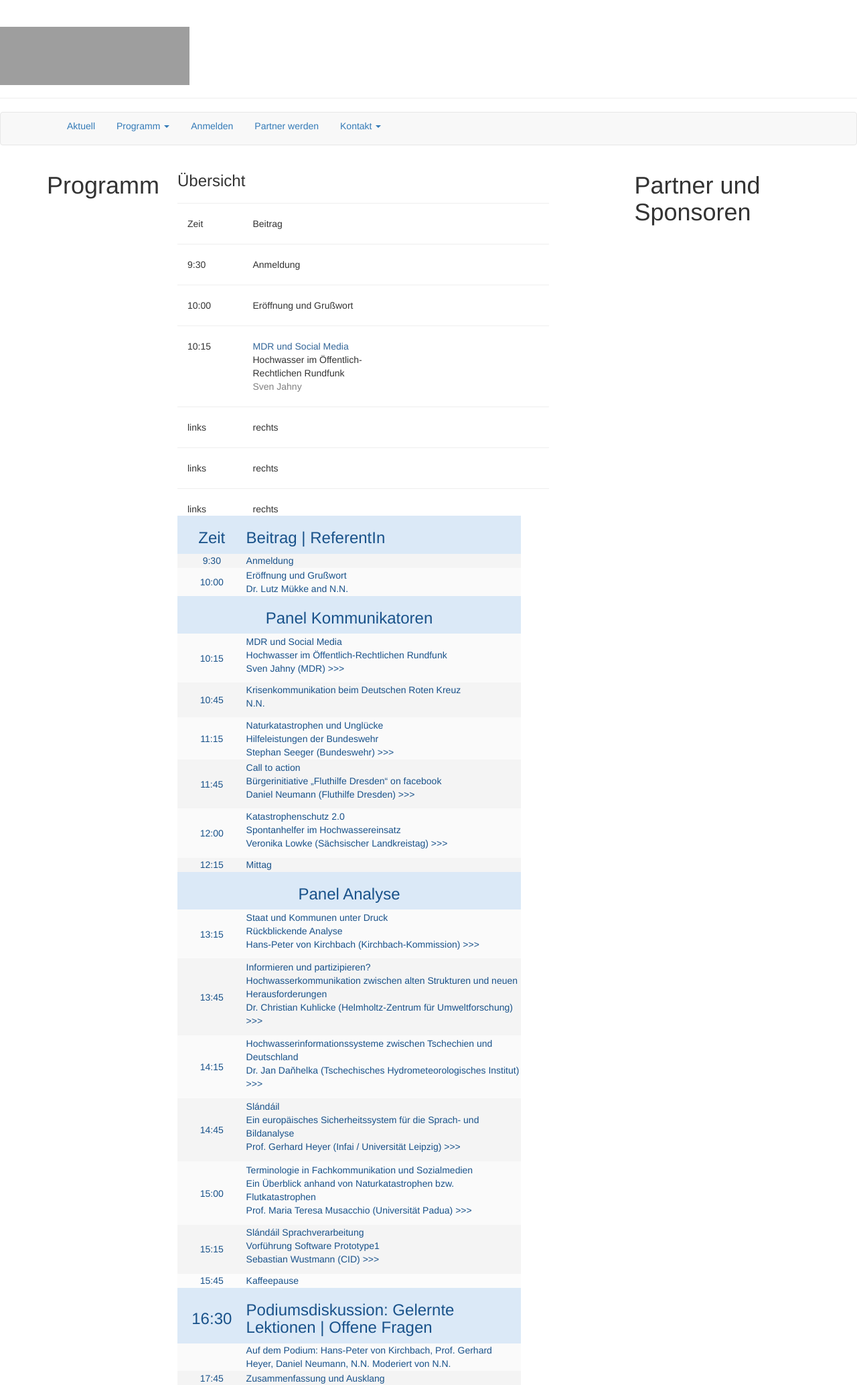
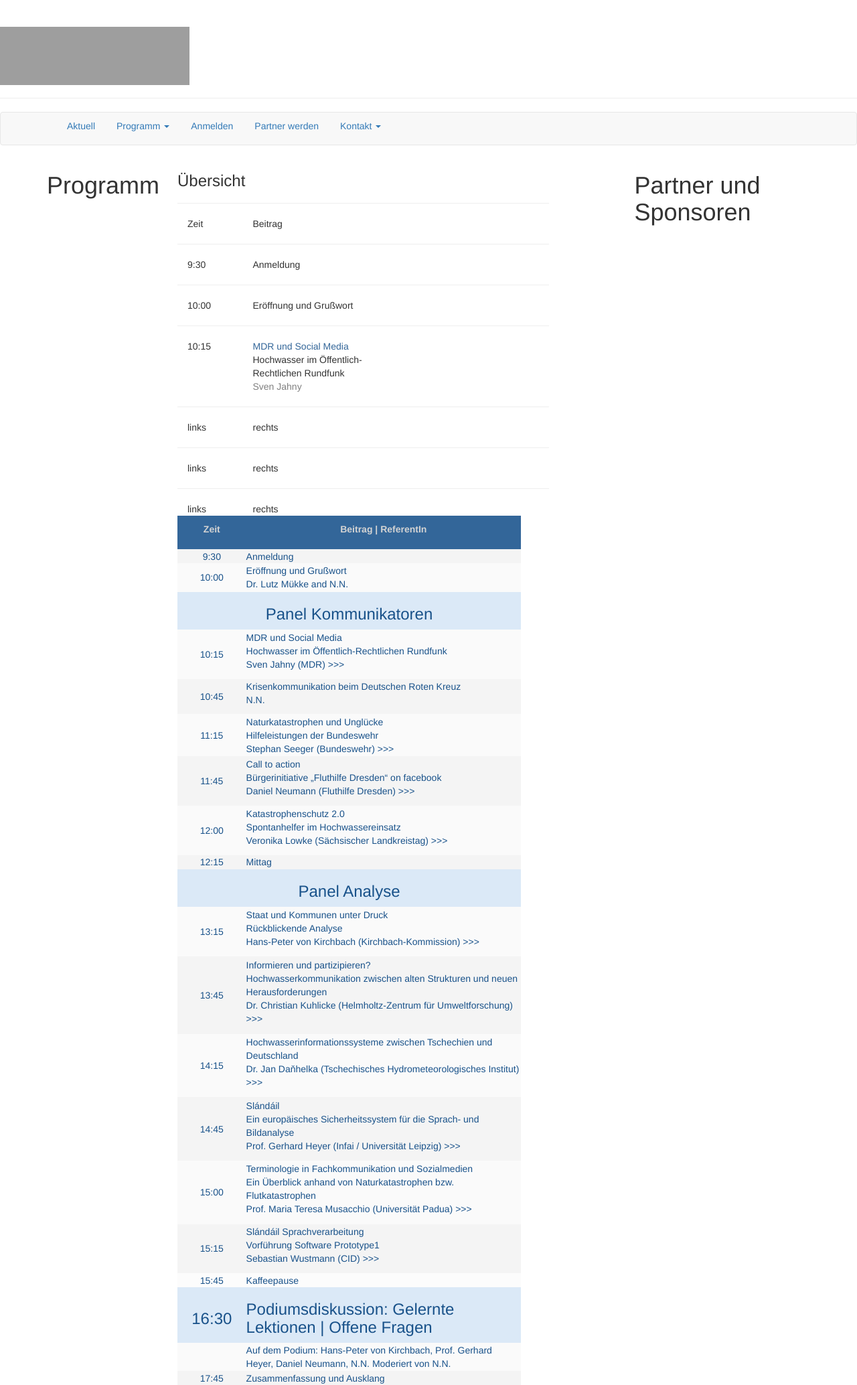
Before and after one commit to susedev/test, a Jekyll site: the page built from programm-uebersicht.html, in a window 1280 px wide. Shown: the whole page at 67% size. Built offline with Jekyll 4.4.1, drawn with Linux system fonts in a browser that asks for light colours; nearby versions of some CDN libraries; grey boxes are pictures that could not be loaded.

Commit message:
Edit from JekyllCMS

```diff
--- a/programm-uebersicht.html
+++ b/programm-uebersicht.html
@@ -71,11 +71,11 @@ Hochwasser im &Ouml;ffentlich-Rechtlichen Rundfunk<br />
 <table align="left" border="0" border-color="#FFFFFF" cellpadding="50" cellspacing="10" style="height: 1298px;" width="513">
 	<thead>
 		<tr>
-			<th scope="col" style="background-color: rgb(219, 233, 247); border-color: rgb(255, 255, 255); width: 100px; text-align: center; vertical-align: middle; height: 50px;">
-			<h3><span style="color:#19528A;">Zeit</span></h3>
+			<th scope="col" style="background-color: rgb(51, 102, 153); border-color: rgb(255, 255, 255); width: 100px; text-align: center; vertical-align: middle; height: 50px;">
+			<p><span style="color:#D3D3D3;"><strong>Zeit</strong></span></p>
 			</th>
-			<th scope="col" style="background-color: rgb(219, 233, 247); border-color: rgb(255, 255, 255); text-align: left; vertical-align: middle; width: 400px; height: 50px;">
-			<h3><span style="color:#19528A;">Beitrag | ReferentIn</span></h3>
+			<th scope="col" style="background-color: rgb(51, 102, 153); border-color: rgb(255, 255, 255); text-align: center; vertical-align: middle; width: 400px; height: 50px;">
+			<p><span style="color:#D3D3D3;">Beitrag | ReferentIn</span></p>
 			</th>
 		</tr>
 	</thead>
```
